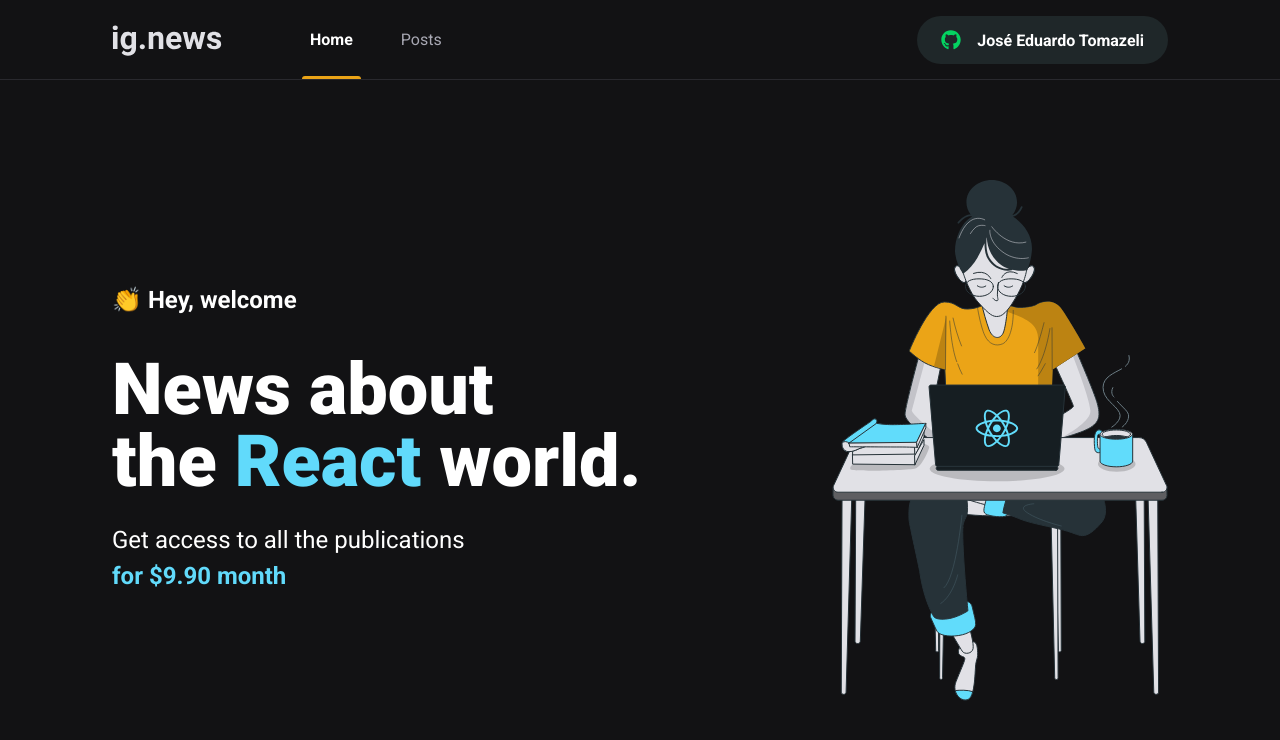
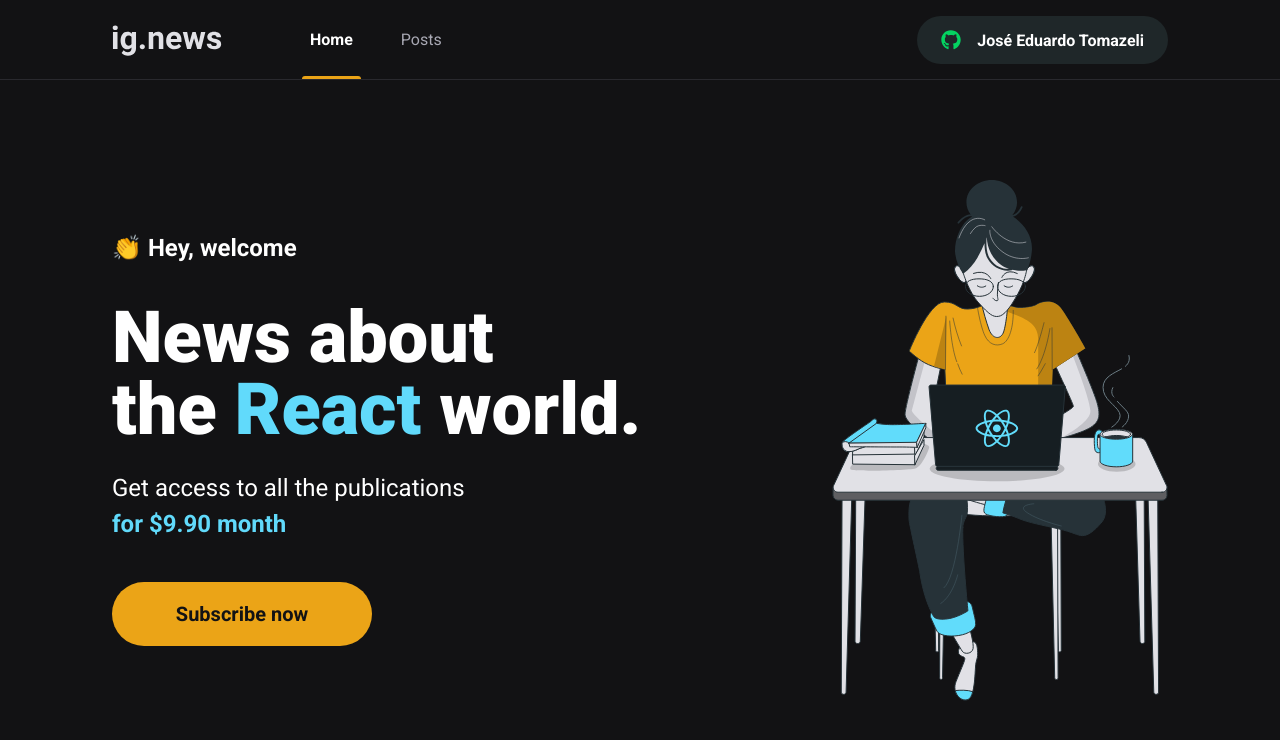
Before and after one commit to joseeduardotomazeli/ig-news, a Next.js app: page / in a window 1280 px wide. Shown: the top 740 px of the page. Built offline with nearby package versions, Linux system fonts and the light colour scheme.

Commit message:
feat: add subscribe button component

```diff
--- /dev/null
+++ b/src/components/SubscribeButton/index.tsx
@@ -0,0 +1,11 @@
+import styles from './styles.module.scss';
+
+function SubscribeButton() {
+  return (
+    <button type="button" className={styles.subscribeButton}>
+      Subscribe now
+    </button>
+  );
+}
+
+export default SubscribeButton;
--- /dev/null
+++ b/src/components/SubscribeButton/styles.module.scss
@@ -0,0 +1,20 @@
+.subscribeButton {
+  display: flex;
+  align-items: center;
+  justify-content: center;
+
+  width: 260px;
+  height: 4rem;
+
+  border: 0;
+  border-radius: 2rem;
+  background-color: var(--yellow-500);
+  font-size: 1.25rem;
+  font-weight: 600;
+  color: var(--gray-900);
+  transition: filter 0.2s;
+
+  &:hover {
+    filter: brightness(0.8);
+  }
+}
--- a/src/pages/home.module.scss
+++ b/src/pages/home.module.scss
@@ -41,4 +41,8 @@
       color: var(--cyan-500);
     }
   }
+
+  button {
+    margin-top: 2.5rem;
+  }
 }
--- a/src/pages/index.tsx
+++ b/src/pages/index.tsx
@@ -1,4 +1,6 @@
 import Head from 'next/head';
+
+import SubscribeButton from '../components/SubscribeButton';
 
 import styles from './home.module.scss';
 
@@ -21,6 +23,8 @@ function Home() {
             Get access to all the publications <br />
             <span>for $9.90 month</span>
           </p>
+
+          <SubscribeButton />
         </section>
 
         <img src="/images/avatar.svg" alt="Girl coding" />
```
